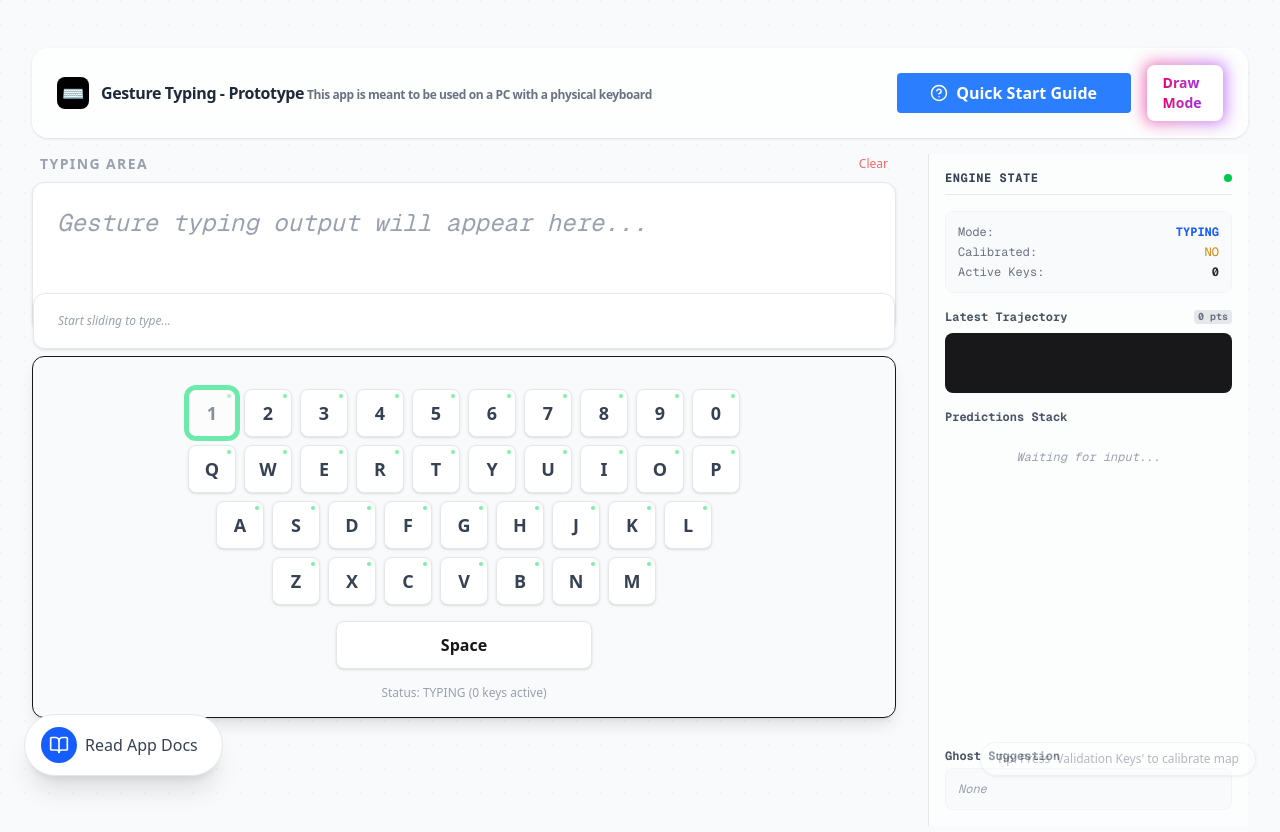
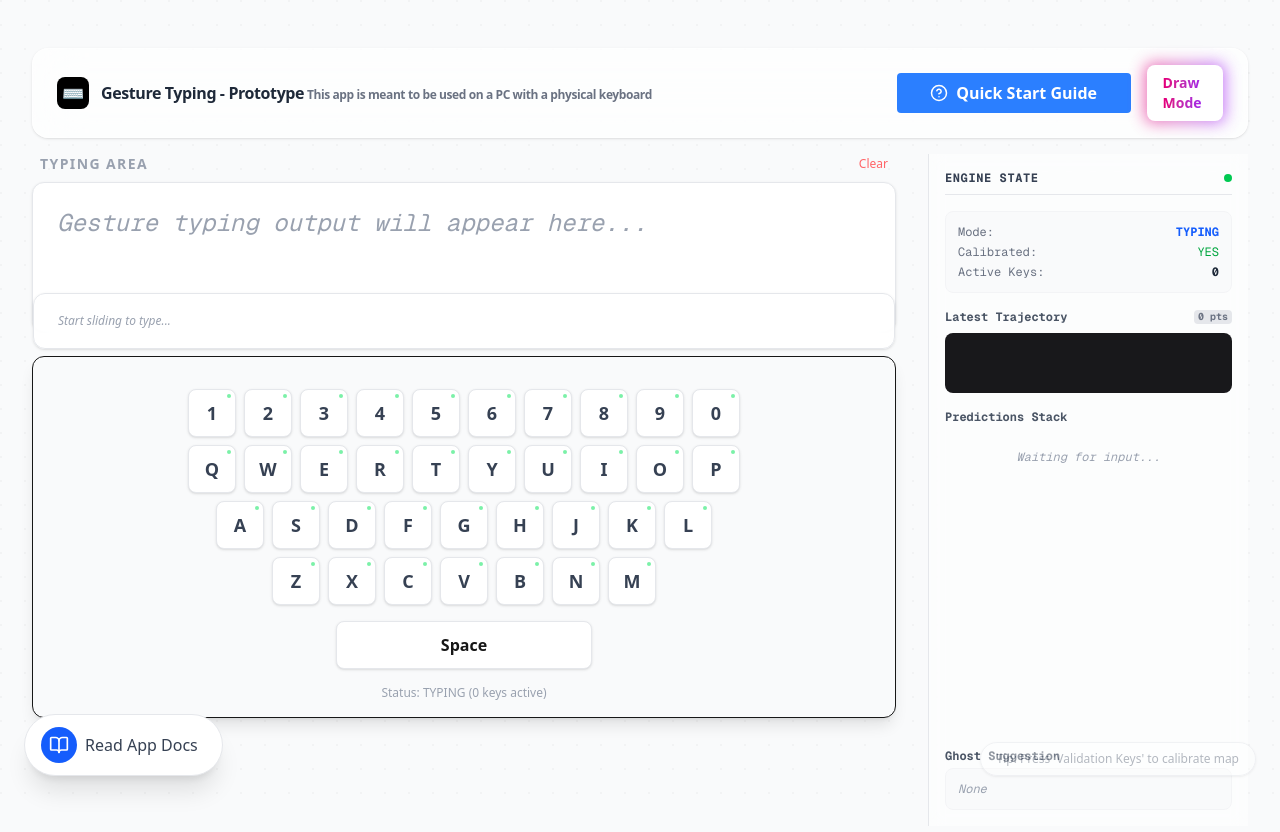
Before and after one commit to ElkanHub/Gesture-Typing-Google-Hackathon, a Next.js app: page / in a window 1280 px wide. Shown: the top 832 px of the page. Built offline with nearby package versions, Linux system fonts and the light colour scheme.

Commit message:
svg line crrection

```diff
--- a/components/gesture-context.tsx
+++ b/components/gesture-context.tsx
@@ -73,29 +73,24 @@ export const GestureProvider = ({ children }: { children: ReactNode }) => {
     const [validationIndex, setValidationIndex] = useState(0);
     const [isCalibrated, setIsCalibrated] = useState(false);
 
-    // Persistence: Load Calibration
+    // Persistence: Save Calibration whenever it completes (Layout only? Or just trust auto-measure?)
+    // Actually, for visual gesture typing, we should ALWAYS trust the auto-measured DOM.
+    // Persistence of old coordinates causes the "way below" visual bug.
+    // We only need to persist the "User has seen the tutorial" or "Layout Preference" if applicable.
+    // For now, let's Auto-Calibrate immediately when we have enough keys mapped.
+
     useEffect(() => {
-        const stored = localStorage.getItem('KEYBOARD_CALIBRATION');
-        if (stored) {
-            try {
-                const parsed = JSON.parse(stored);
-                if (Object.keys(parsed).length > 20) { // Basic sanity check
-                    setKeyMap(parsed);
-                    setIsCalibrated(true);
-                    setMode('TYPING');
-                }
-            } catch (e) {
-                console.error("Failed to load calibration", e);
-            }
+        // If we have a sufficient number of keys mapped (e.g. > 20), we can consider the "Visual" calibration done.
+        // This effectively "skips" the manual step for web users, while keeping accuracy high.
+        const keyCount = Object.keys(keyMap).length;
+        if (!isCalibrated && keyCount > 25) {
+            console.log("Auto-Calibration: Sufficient keys measured from DOM. Calibrated.");
+            setIsCalibrated(true);
+            setMode('TYPING');
         }
-    }, []);
+    }, [keyMap, isCalibrated]);
 
-    // Persistence: Save Calibration whenever it completes
-    useEffect(() => {
-        if (isCalibrated && Object.keys(keyMap).length > 0) {
-            localStorage.setItem('KEYBOARD_CALIBRATION', JSON.stringify(keyMap));
-        }
-    }, [isCalibrated, keyMap]);
+    // Typing State
 
     // Typing State
     const [activeKeys, setActiveKeys] = useState<Set<string>>(new Set());
```
